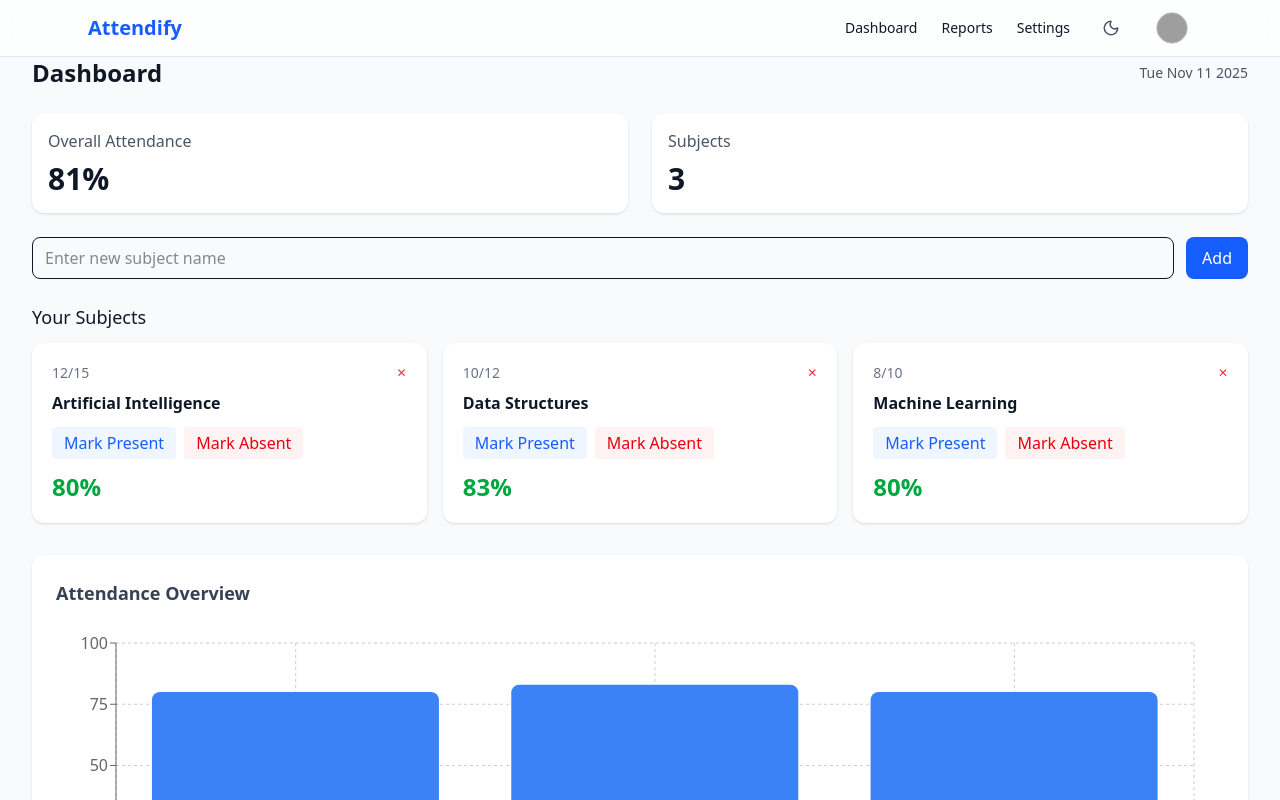
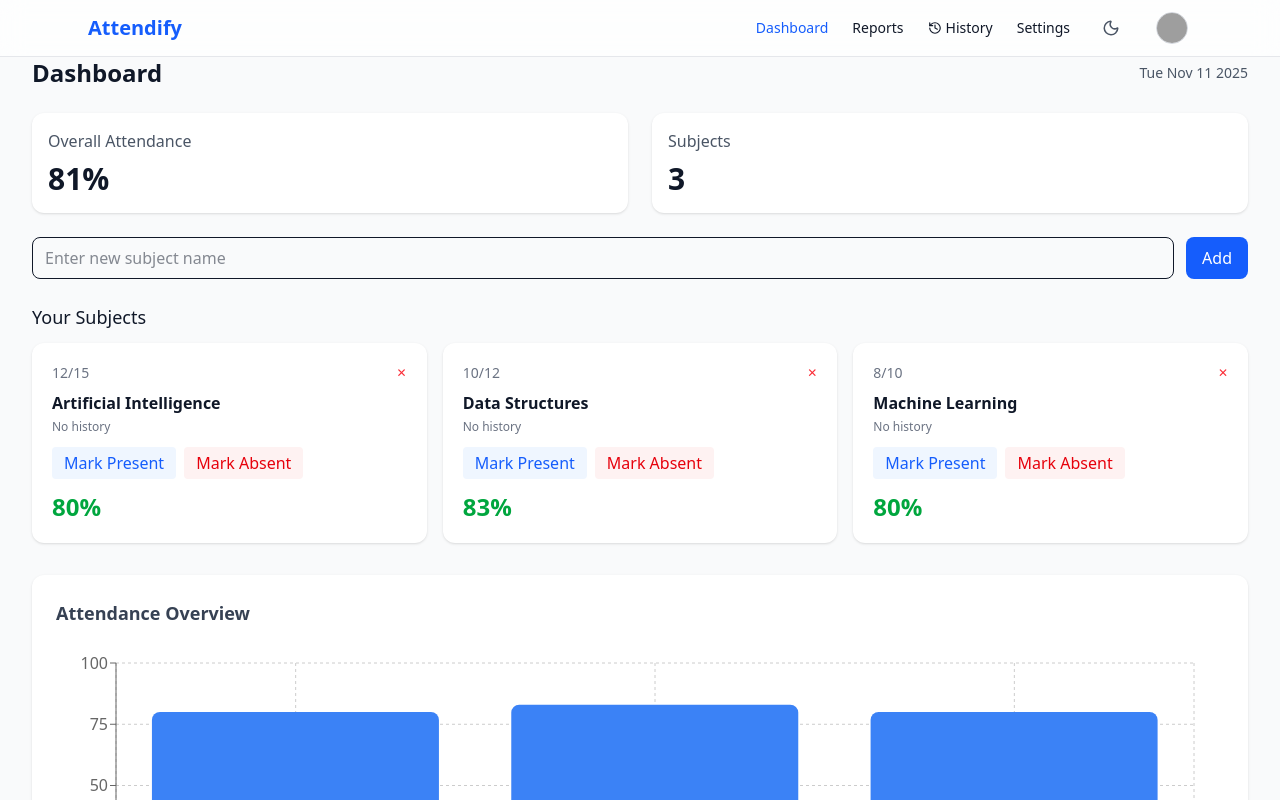
Before and after one commit to rishaaanp/attendify, a React (Vite) app: page / in a window 1280 px wide. Shown: the top 800 px of the page. Built offline with nearby package versions, Linux system fonts and the light colour scheme; grey boxes are pictures that could not be loaded.

Commit message:
Added attendance history tracking & history page

```diff
--- a/src/App.jsx
+++ b/src/App.jsx
@@ -4,22 +4,20 @@ import Dashboard from "./pages/Dashboard";
 import Profile from "./pages/Profile";
 import Reports from "./pages/Reports";
 import Settings from "./pages/Settings";
-
+import History from "./pages/History"; // << new
 
 function App() {
   return (
     <Router>
       <div className="min-h-screen bg-gray-50 dark:bg-gray-900 text-gray-900 dark:text-gray-100 flex flex-col">
-        {/* Navbar always visible */}
         <Navbar />
-
-        {/* Page Content */}
         <div className="flex-1 overflow-y-auto">
           <Routes>
             <Route path="/" element={<Dashboard />} />
             <Route path="/profile" element={<Profile />} />
-            <Route path="/reports" element={<Reports />} /> {/* ✅ New Route */}
+            <Route path="/reports" element={<Reports />} />
             <Route path="/settings" element={<Settings />} />
+            <Route path="/history" element={<History />} /> {/* << new */}
           </Routes>
         </div>
       </div>
--- a/src/components/Navbar.jsx
+++ b/src/components/Navbar.jsx
@@ -1,13 +1,14 @@
 import { useState, useEffect, useRef } from "react";
 import { motion, AnimatePresence } from "framer-motion";
-import { Link } from "react-router-dom";
-import { Moon, Sun, Menu, X, User, LogOut } from "lucide-react";
+import { Link, useLocation } from "react-router-dom";
+import { Moon, Sun, Menu, X, User, LogOut, History } from "lucide-react";
 
 const Navbar = () => {
   const [theme, setTheme] = useState(localStorage.getItem("theme") || "light");
   const [menuOpen, setMenuOpen] = useState(false);
   const [profileOpen, setProfileOpen] = useState(false);
   const profileRef = useRef(null);
+  const location = useLocation(); // ✅ to highlight active page
 
   useEffect(() => {
     if (theme === "dark") document.documentElement.classList.add("dark");
@@ -28,6 +29,14 @@ const Navbar = () => {
 
   const toggleTheme = () => setTheme(theme === "dark" ? "light" : "dark");
 
+  // helper for active nav link
+  const navLinkClass = (path) =>
+    `hover:text-blue-600 dark:hover:text-blue-400 transition ${
+      location.pathname === path
+        ? "text-blue-600 dark:text-blue-400 font-medium"
+        : ""
+    }`;
+
   return (
     <nav className="sticky top-0 z-50 bg-white/70 dark:bg-gray-900/70 backdrop-blur-md border-b border-gray-200 dark:border-gray-700">
       <div className="max-w-6xl mx-auto px-4 sm:px-6 flex items-center justify-between h-14">
@@ -41,22 +50,18 @@ const Navbar = () => {
 
         {/* Desktop Links */}
         <div className="hidden sm:flex items-center gap-6 text-sm">
-          <Link
-            to="/"
-            className="hover:text-blue-600 dark:hover:text-blue-400 transition"
-          >
+          <Link to="/" className={navLinkClass("/")}>
             Dashboard
           </Link>
-          <Link
-            to="/reports"
-            className="hover:text-blue-600 dark:hover:text-blue-400 transition"
-          >
+          <Link to="/reports" className={navLinkClass("/reports")}>
             Reports
           </Link>
-          <Link
-            to="/settings"
-            className="hover:text-blue-600 dark:hover:text-blue-400 transition"
-          >
+          <Link to="/history" className={navLinkClass("/history")}>
+            <div className="flex items-center gap-1">
+              <History size={14} /> History
+            </div>
+          </Link>
+          <Link to="/settings" className={navLinkClass("/settings")}>
             Settings
           </Link>
 
@@ -105,7 +110,6 @@ const Navbar = () => {
                     </p>
                   </div>
 
-                  {/* Profile Link */}
                   <Link
                     to="/profile"
                     onClick={() => setProfileOpen(false)}
@@ -114,10 +118,9 @@ const Navbar = () => {
                     <User size={16} /> Profile
                   </Link>
 
-                  {/* Logout (placeholder) */}
                   <button
                     className="w-full flex items-center gap-2 px-4 py-2 text-sm hover:bg-gray-100 dark:hover:bg-gray-700 text-gray-700 dark:text-gray-200"
-                    onClick={() => alert('Logout coming soon!')}
+                    onClick={() => alert("Logout coming soon!")}
                   >
                     <LogOut size={16} /> Logout
                   </button>
@@ -153,31 +156,40 @@ const Navbar = () => {
             <Link
               to="/"
               onClick={() => setMenuOpen(false)}
-              className="block hover:text-blue-600 dark:hover:text-blue-400"
+              className={navLinkClass("/")}
             >
               Dashboard
             </Link>
             <Link
               to="/reports"
               onClick={() => setMenuOpen(false)}
-              className="block hover:text-blue-600 dark:hover:text-blue-400"
+              className={navLinkClass("/reports")}
             >
               Reports
             </Link>
             <Link
+              to="/history"
+              onClick={() => setMenuOpen(false)}
+              className={navLinkClass("/history")}
+            >
+              History
+            </Link>
+            <Link
               to="/settings"
               onClick={() => setMenuOpen(false)}
-              className="block hover:text-blue-600 dark:hover:text-blue-400"
+              className={navLinkClass("/settings")}
             >
               Settings
             </Link>
             <Link
               to="/profile"
               onClick={() => setMenuOpen(false)}
-              className="block hover:text-blue-600 dark:hover:text-blue-400"
+              className={navLinkClass("/profile")}
             >
               Profile
             </Link>
+
+            {/* Mobile Theme toggle */}
             <button
               onClick={() => {
                 toggleTheme();
--- a/src/pages/Dashboard.jsx
+++ b/src/pages/Dashboard.jsx
@@ -14,12 +14,22 @@ const Dashboard = () => {
         ];
   });
 
+  // attendance history state (array of { id, subjectId, subjectName, status, timestamp })
+  const [history, setHistory] = useState(() => {
+    const saved = localStorage.getItem("attendanceHistory");
+    return saved ? JSON.parse(saved) : [];
+  });
+
   const [newSubject, setNewSubject] = useState("");
 
-  // Save to localStorage whenever subjects change
+  // Save subjects & history to localStorage whenever they change
   useEffect(() => {
     localStorage.setItem("subjects", JSON.stringify(subjects));
   }, [subjects]);
+
+  useEffect(() => {
+    localStorage.setItem("attendanceHistory", JSON.stringify(history));
+  }, [history]);
 
   const markAttendance = (id, status) => {
     setSubjects((prev) =>
@@ -32,6 +42,17 @@ const Dashboard = () => {
         return subj;
       })
     );
+
+    // add to history
+    const subj = subjects.find((s) => s.id === id);
+    const record = {
+      id: Date.now(),
+      subjectId: id,
+      subjectName: subj ? subj.name : "Unknown",
+      status, // "present" or "absent"
+      timestamp: new Date().toISOString(),
+    };
+    setHistory((prev) => [...prev, record]);
   };
 
   const calculatePercentage = (attended, total) =>
@@ -60,6 +81,26 @@ const Dashboard = () => {
 
   const deleteSubject = (id) => {
     setSubjects(subjects.filter((s) => s.id !== id));
+    // Optionally remove historical records for that subject:
+    setHistory((h) => h.filter((r) => r.subjectId !== id));
+  };
+
+  // helper: get latest history record for a subject
+  const getLastMarked = (subjectId) => {
+    for (let i = history.length - 1; i >= 0; i--) {
+      if (history[i].subjectId === subjectId) return history[i];
+    }
+    return null;
+  };
+
+  // format ISO timestamp to readable
+  const formatTime = (iso) => {
+    try {
+      const d = new Date(iso);
+      return d.toLocaleString();
+    } catch {
+      return iso;
+    }
   };
 
   return (
@@ -115,7 +156,9 @@ const Dashboard = () => {
       <section>
         <h3 className="text-lg font-medium mb-3">Your Subjects</h3>
         <div className="grid grid-cols-1 sm:grid-cols-2 lg:grid-cols-3 gap-4">
-          {subjects.map((subj) => (
+          {subjects.map((subj) => {
+            const last = getLastMarked(subj.id);
+            return (
               <motion.div
                 key={subj.id}
                 className="p-4 sm:p-5 bg-white dark:bg-gray-800 rounded-xl shadow hover:shadow-lg transition-all active:scale-[0.98]"
@@ -136,8 +179,9 @@ const Dashboard = () => {
                     ✕
                   </button>
                 </div>
-              <div className="mt-2 font-semibold dark:text-gray-100">
-                {subj.name}
+                <div className="mt-2 font-semibold dark:text-gray-100">{subj.name}</div>
+                <div className="text-xs text-gray-500 dark:text-gray-400 mt-1">
+                  {last ? `Last: ${formatTime(last.timestamp)} (${last.status})` : "No history"}
                 </div>
 
                 <div className="mt-3 flex flex-wrap gap-2">
@@ -167,7 +211,8 @@ const Dashboard = () => {
                   {calculatePercentage(subj.attended, subj.total)}%
                 </div>
               </motion.div>
-          ))}
+            );
+          })}
         </div>
       </section>
 
--- a/src/pages/History.jsx
+++ b/src/pages/History.jsx
@@ -0,0 +1,65 @@
+import { motion } from "framer-motion";
+
+const History = () => {
+  const history = JSON.parse(localStorage.getItem("attendanceHistory")) || [];
+
+  const clearHistory = () => {
+    if (confirm("Clear all attendance history?")) {
+      localStorage.removeItem("attendanceHistory");
+      // simple reload to refresh UI
+      window.location.reload();
+    }
+  };
+
+  return (
+    <motion.div
+      className="max-w-5xl mx-auto px-4 sm:px-6 py-8"
+      initial={{ opacity: 0, y: 10 }}
+      animate={{ opacity: 1, y: 0 }}
+      transition={{ duration: 0.3 }}
+    >
+      <div className="flex items-center justify-between mb-6">
+        <h2 className="text-2xl font-semibold">Attendance History</h2>
+        <button
+          onClick={clearHistory}
+          className="px-3 py-2 bg-red-600 text-white rounded-lg hover:bg-red-700 transition"
+        >
+          Clear History
+        </button>
+      </div>
+
+      {history.length === 0 ? (
+        <div className="bg-white dark:bg-gray-800 p-6 rounded-xl shadow text-gray-600 dark:text-gray-400">
+          No attendance history yet. Mark some attendance to see records here.
+        </div>
+      ) : (
+        <div className="space-y-3">
+          {history
+            .slice()
+            .reverse()
+            .map((r) => (
+              <div
+                key={r.id}
+                className="bg-white dark:bg-gray-800 p-4 rounded-xl shadow flex items-center justify-between"
+              >
+                <div>
+                  <div className="text-sm text-gray-500 dark:text-gray-400">
+                    {new Date(r.timestamp).toLocaleString()}
+                  </div>
+                  <div className="font-medium dark:text-gray-100">
+                    {r.subjectName}
+                  </div>
+                  <div className={`text-sm mt-1 ${r.status === "present" ? "text-green-600" : "text-red-600"}`}>
+                    {r.status.toUpperCase()}
+                  </div>
+                </div>
+                <div className="text-xs text-gray-500 dark:text-gray-400">{r.id}</div>
+              </div>
+            ))}
+        </div>
+      )}
+    </motion.div>
+  );
+};
+
+export default History;
```
Lines whose indentation alone changed are shown as unchanged.
